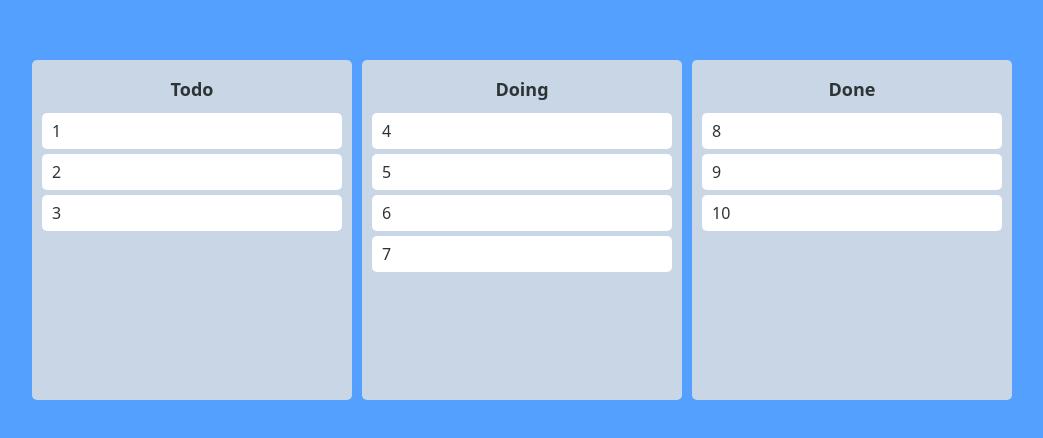
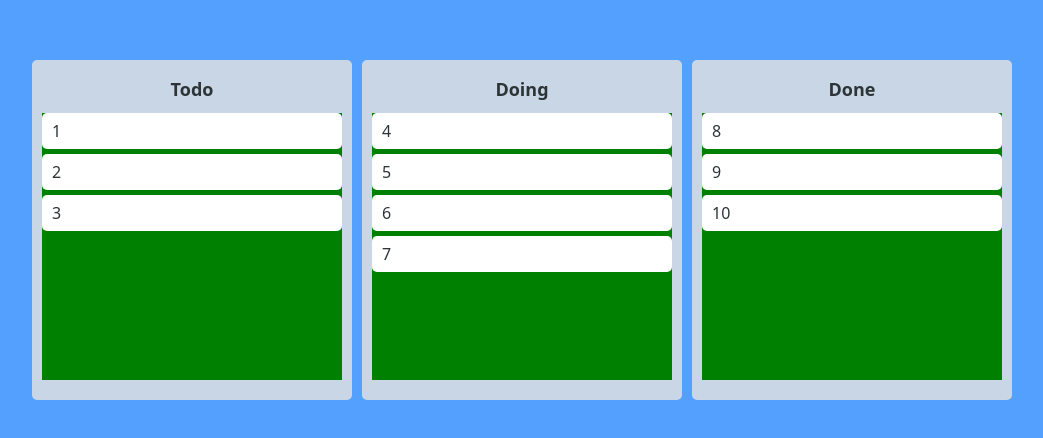
Before and after one commit to jh0152park/ReactJS_Trello, a React (Create React App) app in the folder trello/: page / in a window 1280 px wide. Shown: the part 170-608 px from the top of the page, without its empty margins (118-1161 px from the left). Built offline with nearby package versions, Linux system fonts and the light colour scheme.

Commit message:
fixed board hight to dynamic and detect card is drag or not

```diff
--- a/trello/src/components/Board.tsx
+++ b/trello/src/components/Board.tsx
@@ -2,6 +2,16 @@
 import { Droppable } from "react-beautiful-dnd";
 import { DraggableCard } from "./Card";
 import { styled } from "styled-components";
+
+interface IBoardProps {
+    actionItems: string[];
+    boardId: string;
+}
+
+interface IAreaProps {
+    isDraggingOver: boolean;
+    isDraggingFromThis: boolean;
+}
 
 const Container = styled.div`
     background-color: ${(props) => props.theme.boardColor};
@@ -22,18 +32,31 @@
     font-size: 18px;
 `;
 
-interface IBoardProps {
-    actionItems: string[];
-    boardId: string;
-}
+const Area = styled.div<IAreaProps>`
+    background-color: ${(props) =>
+        props.isDraggingOver
+            ? "pink"
+            : props.isDraggingFromThis
+            ? "red"
+            : "green"};
+    flex-grow: 1;
+    transition: background-color 0.3s ease-in-out;
+`;
 
 function Board({ boardId, actionItems }: IBoardProps) {
     return (
         <Container>
             <Title>{boardId}</Title>
             <Droppable droppableId={boardId}>
-                {(magic) => (
-                    <div ref={magic.innerRef} {...magic.droppableProps}>
+                {(magic, snapshot) => (
+                    <Area
+                        isDraggingOver={snapshot.isDraggingOver}
+                        isDraggingFromThis={Boolean(
+                            snapshot.draggingFromThisWith
+                        )}
+                        ref={magic.innerRef}
+                        {...magic.droppableProps}
+                    >
                         {actionItems.map((todo, index) => (
                             <DraggableCard
                                 key={todo}
@@ -42,7 +65,7 @@
                             ></DraggableCard>
                         ))}
                         {magic.placeholder}
-                    </div>
+                    </Area>
                 )}
             </Droppable>
         </Container>
```
